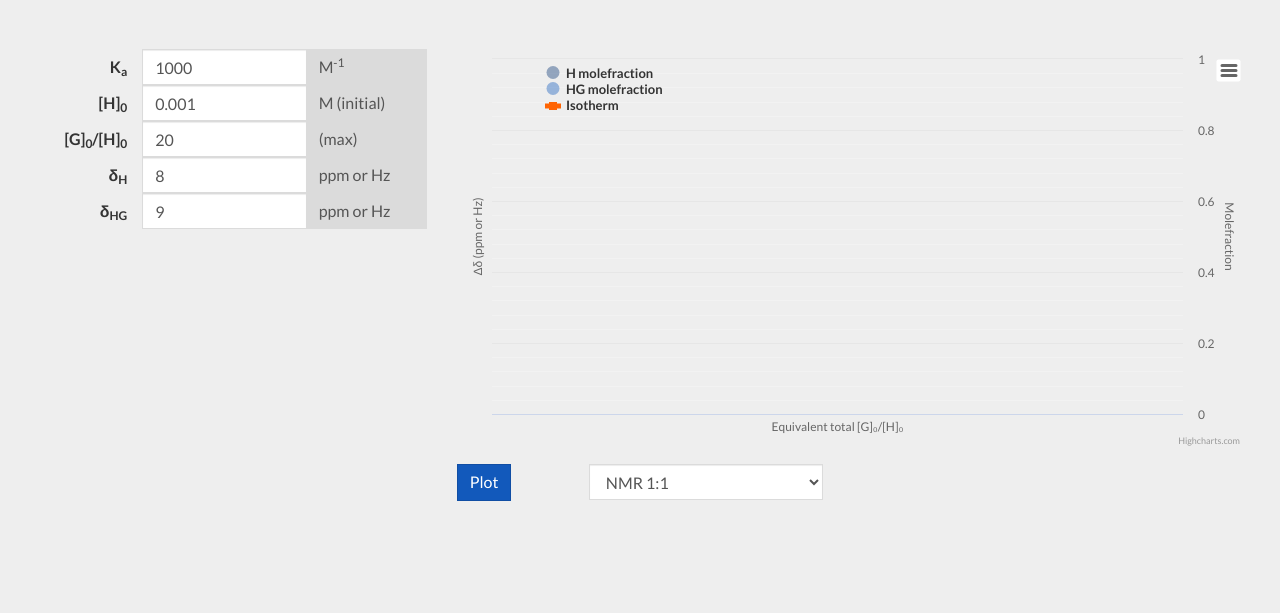
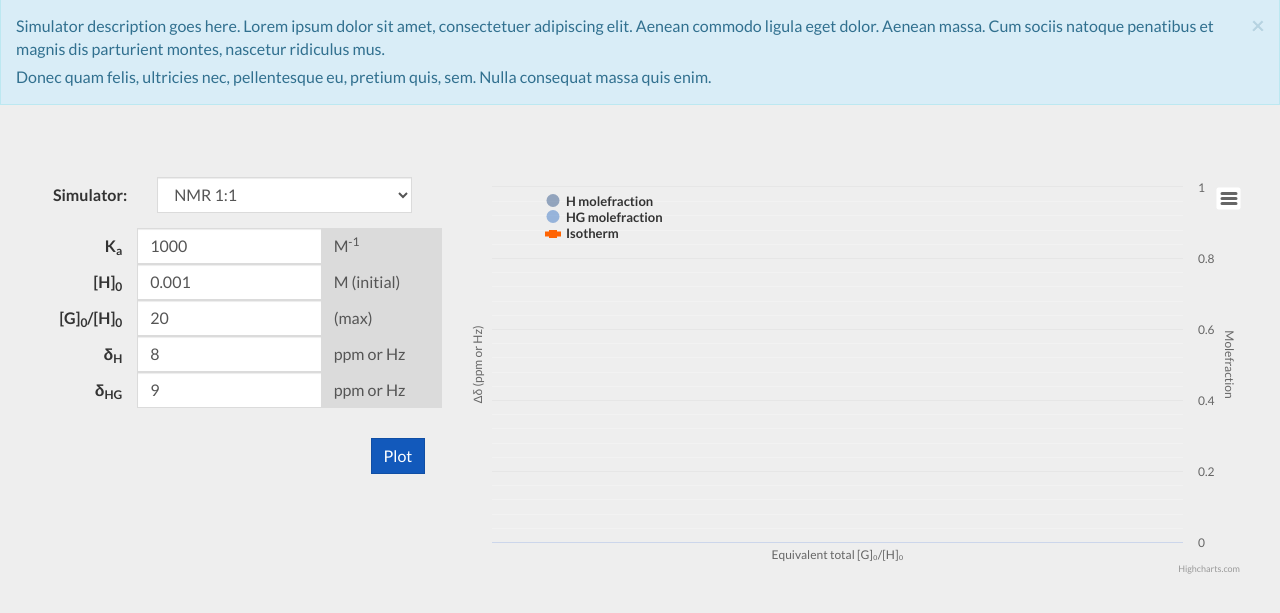
Before and after one commit to echus/supramolecular-apps, a Django app: template bindsim_client/templates/bindsim_client/index.html in a window 1280 px wide. Shown: the part 61-674 px from the top of the page. Run offline with Django 3.2, Linux system fonts and the light colour scheme; the template is opened without the code that fills it, so the values that code supplies are empty; some libraries are stand-ins or nearby versions.

Commit message:
Added info box on simulator page

```diff
--- a/bindsim_client/templates/bindsim_client/index.html
+++ b/bindsim_client/templates/bindsim_client/index.html
@@ -16,8 +16,33 @@
 
 {% block content %}
     <div class="container-fluid">
-        <div class="top-buffer row text-left">
+        <div class="row text-left">
+            <div class="alert alert-info alert-dismissible" role="alert">
+                <button type="button" class="close" data-dismiss="alert" aria-label="Close"><span aria-hidden="true">&times;</span></button>
+                <p>Simulator description goes here. Lorem ipsum dolor sit amet, consectetuer adipiscing elit. Aenean commodo ligula eget dolor. Aenean massa. Cum sociis natoque penatibus et magnis dis parturient montes, nascetur ridiculus mus.</p>
+                <p>Donec quam felis, ultricies nec, pellentesque eu, pretium quis, sem. Nulla consequat massa quis enim.</p>
+            </div>
+        </div>
+        <div class="row top-buffer text-right">
             <div id="control" class="col-xs-12 col-md-4">
+
+                <div class="row">
+                    <form class="form-horizontal">
+                        <div class="form-group">
+                            <div class="col-xs-12">
+                                <label for="selector" class="col-xs-4 control-label">Simulator:</label>
+                                <div class="col-xs-8">
+                                    <select id="selector" class="form-control">
+                                        <option value="sim_nmr_1to1">NMR 1:1</option>
+                                        <option value="sim_nmr_1to2">NMR 1:2</option>
+                                    </select>
+                                </div>
+                            </div>
+                        </div>
+                    </form>
+                </div> <!-- row -->
+
+                <div class="row">
                     <form id="params-nmr-1to1" class="form-horizontal">
                         <div class="form-group">
                             <label for="params-nmr-1to1-k1" class="col-xs-4 control-label">K<sub>a</sub></label>
@@ -97,20 +122,19 @@
                             </div>
                         </div>
 
+                    </form>
+                </div> <!-- row -->
+
+                <div class="row">
+                    <form>
                         <div class="form-group">
-                        <div class="col-xs-4">
-                            <button id="button-plot" type="button" class="btn btn-primary">Plot</button>
-                        </div>
-                            <div class="col-xs-8">
-                            <label class="sr-only" for="selector">Choose simulator:</label>
-                            <select id="selector" class="form-control">
-                                <option value="sim_nmr_1to1">NMR 1:1</option>
-                                <option value="sim_nmr_1to2">NMR 1:2</option>
-                            </select>
+                            <div class="col-xs-offset-10 col-xs-2">
+                                <button id="button-plot" type="button" class="btn btn-primary btn-large">Plot</button>
                             </div>
                         </div>
+                    </form>
+                </div> <!-- row -->
 
-                </form>
             </div> <!-- control -->
 
             <div id="results" class="results col-xs-12 col-md-8">
@@ -120,25 +144,6 @@
 
         </div> <!-- row -->
 
-        <div class="row text-left">
-            <div class="col-xs-4 col-xs-offset-4">
-                <form>
-                    <div class="form-group">
-                        <div class="col-xs-4">
-                            <button id="button-plot" type="button" class="btn btn-primary">Plot</button>
-                        </div>
-                            <div class="col-xs-8">
-                            <label class="sr-only" for="selector">Choose simulator:</label>
-                            <select id="selector" class="form-control">
-                                <option value="sim_nmr_1to1">NMR 1:1</option>
-                                <option value="sim_nmr_1to2">NMR 1:2</option>
-                            </select>
-                        </div>
-                    </div>
-                </form>
-            </div>
-        </div>
-
     </div> <!-- container -->
 
 
```
Lines whose indentation alone changed are shown as unchanged.
